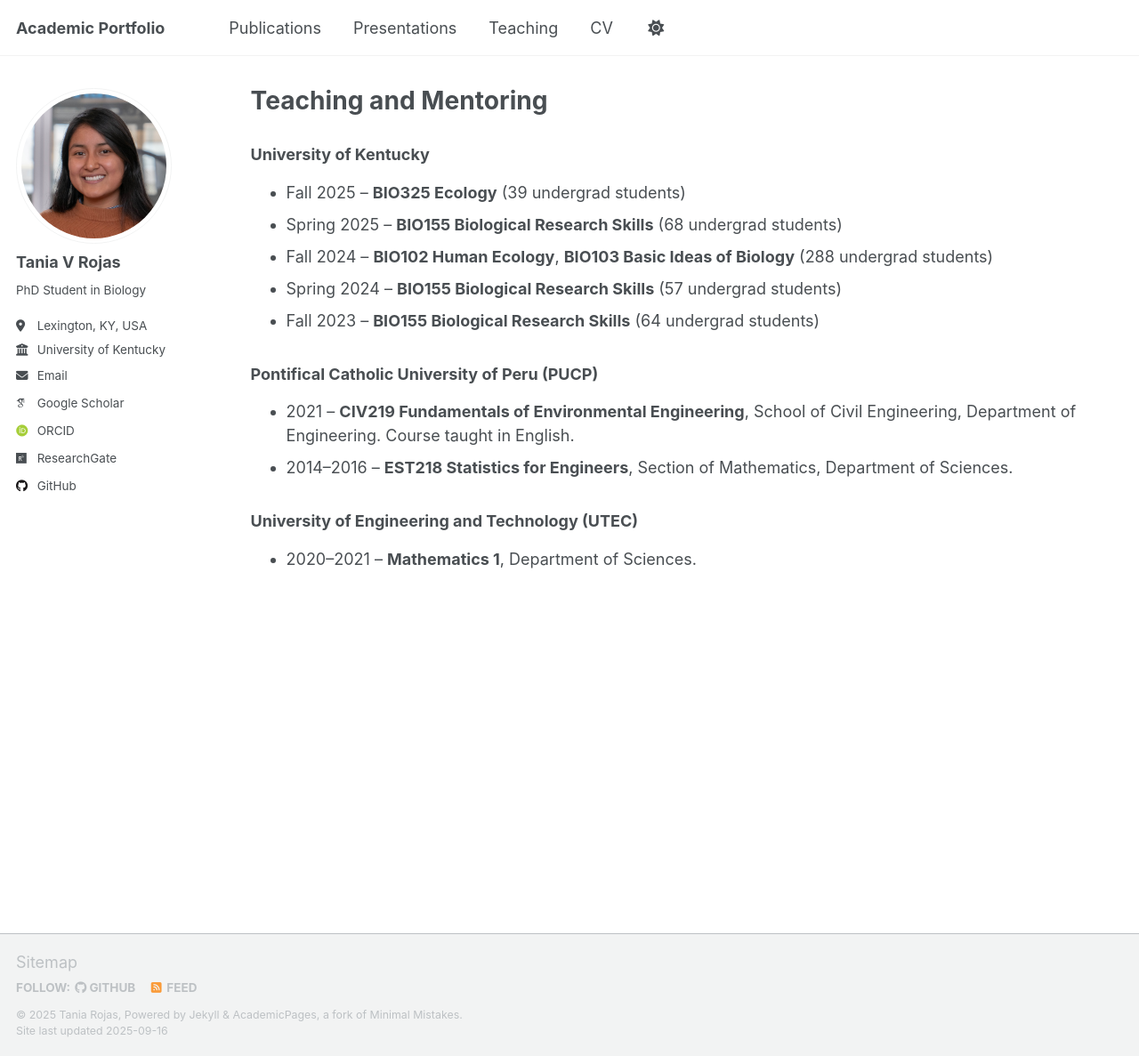
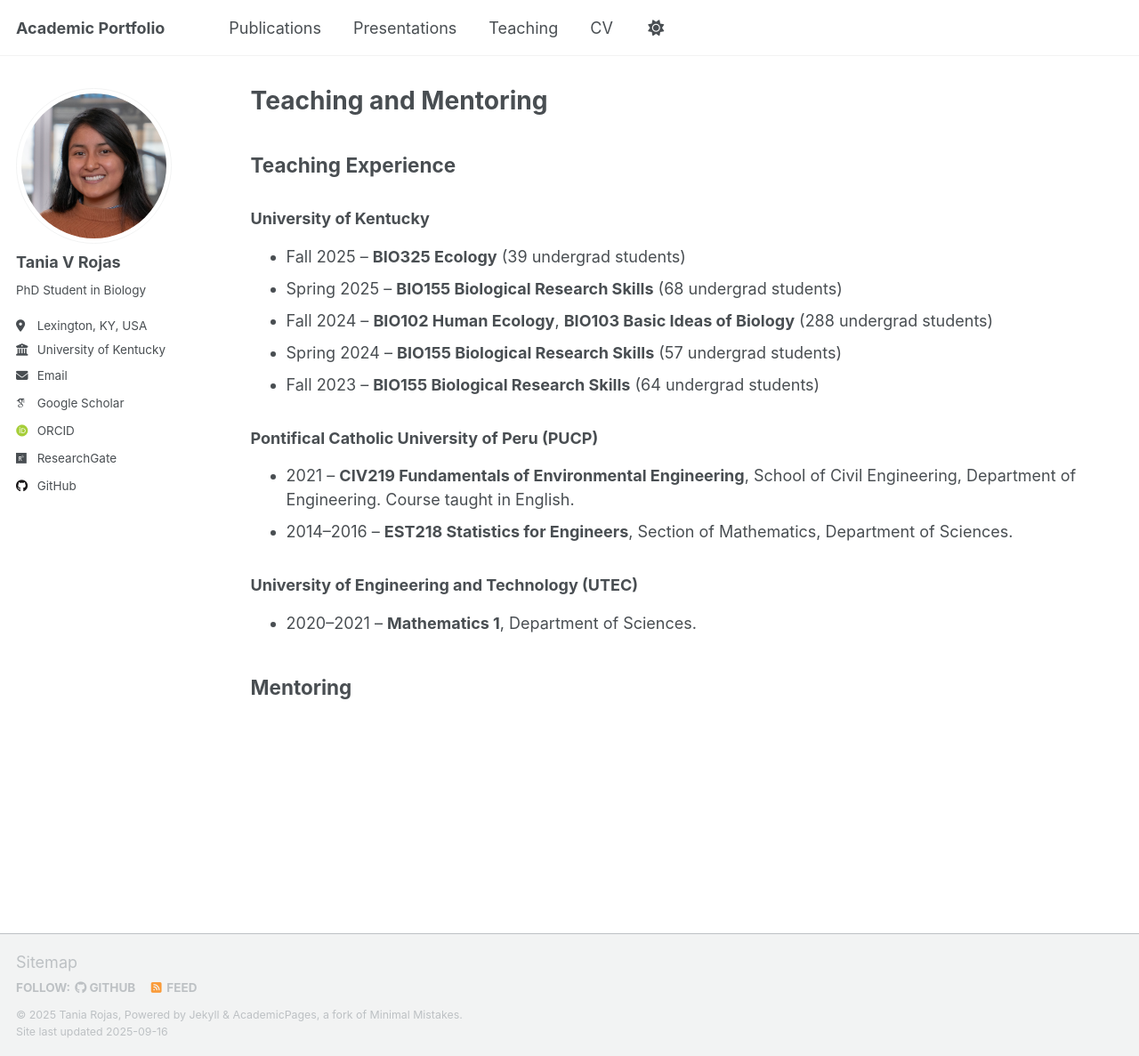
Before and after one commit to taniarojasc/taniarojasc.github.io, a Jekyll site: the page built from _pages/teaching.html, in a window 1280 px wide and 1187 px high. Shown: the whole window at 89% size. Built offline with Jekyll 4.4.1, drawn with Linux system fonts in a browser that asks for light colours; some web fonts are replaced; a script that is not in the unit is left out.

Commit message:
Update teaching.html

```diff
--- a/_pages/teaching.html
+++ b/_pages/teaching.html
@@ -4,7 +4,7 @@ title: "Teaching and Mentoring"
 permalink: /teaching/
 author_profile: true
 ---
-
+<h2> Teaching Experience </h2>
   <h3>University of Kentucky</h3>
   <ul>
     <li>Fall 2025 – <strong>BIO325 Ecology</strong> (39 undergrad students)</li>
@@ -24,4 +24,5 @@ author_profile: true
   <ul>
     <li>2020–2021 – <strong>Mathematics 1</strong>, Department of Sciences.</li>
   </ul>
-</section>
+
+<h2> Mentoring </h2>
```
